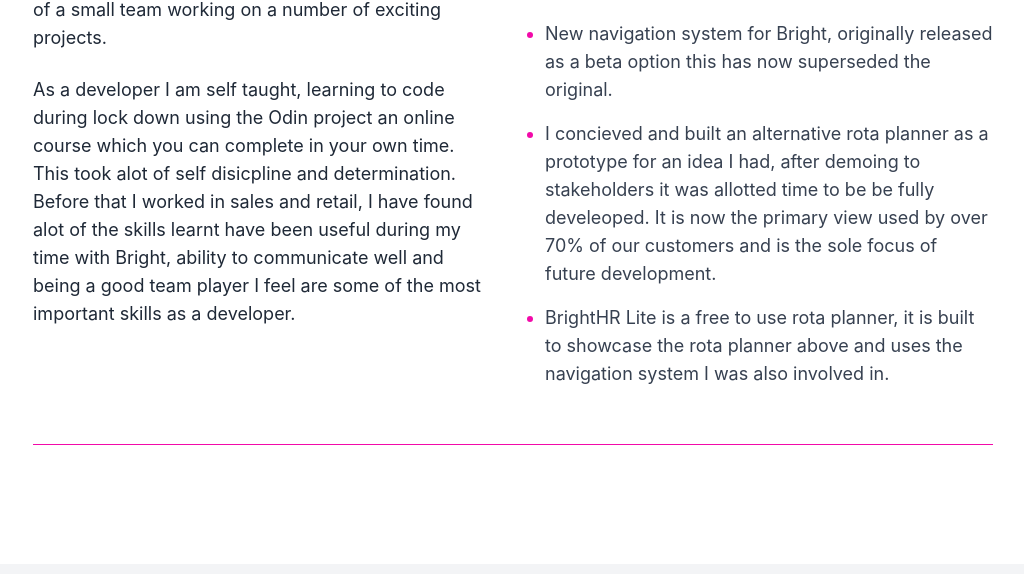
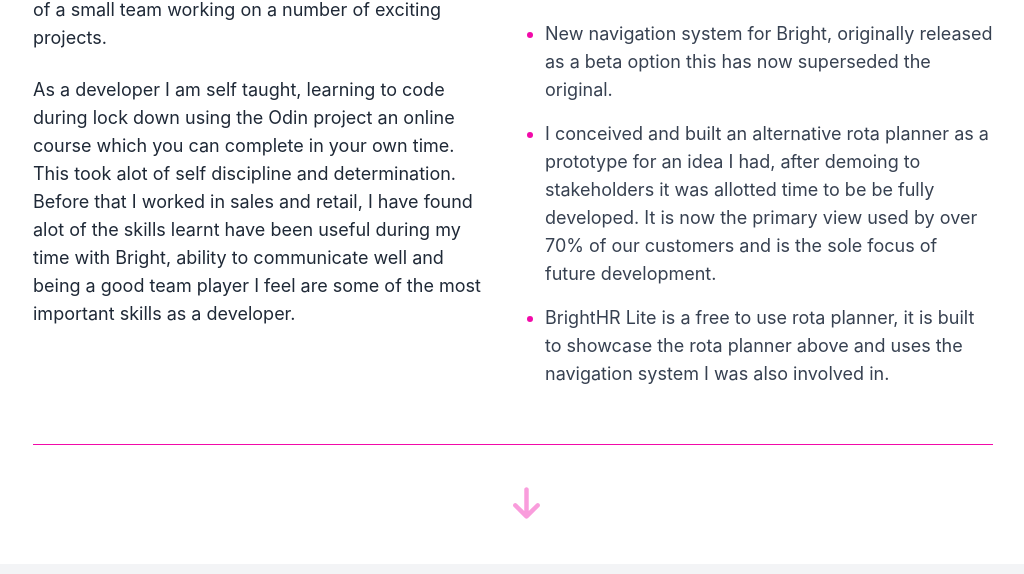
Before and after one commit to chezynick/profile-v2, a React (Create React App) app: page / in a window 1280 px wide. Shown: the part 1036-1610 px from the top of the page, without its empty margins (127-1151 px from the left). Built offline with nearby package versions, Linux system fonts and the light colour scheme.

Commit message:
spell check

```diff
--- a/src/App.js
+++ b/src/App.js
@@ -34,7 +34,7 @@ function App() {
     { name: CONTACT, mainRef: contactRef, midPoint: midContactRef },
   ];
   return (
-    <div className="text-base text-gray-800  md:text-lg">
+    <div className="text-base text-gray-800 md:text-lg">
       <Welcome
         forwardRef={welcomeRef}
         aboutRef={aboutRef}
@@ -42,7 +42,12 @@ function App() {
         scrollToComponent={scrollToComponent}
       />
       <MenuDots refPoints={refPoints} scrollToComponent={scrollToComponent} />
-      <About forwardRef={aboutRef} midRef={midAboutRef} />
+      <About
+        forwardRef={aboutRef}
+        midRef={midAboutRef}
+        scrollToComponent={scrollToComponent}
+        workRef={workRef}
+      />
       <Work forwardRef={workRef} midRef={midWorkRef} />
       <Personal forwardRef={personalRef} midRef={midPersonalRef} />
       <Contact
--- a/src/pages/About/index.js
+++ b/src/pages/About/index.js
@@ -1,8 +1,17 @@
-import React from "react";
+import { faArrowDown } from "@fortawesome/free-solid-svg-icons";
+import React, { useEffect, useState } from "react";
 import ListItem from "../../components/ListItem";
 import PageHeader from "../../components/PageHeader";
+import { FontAwesomeIcon } from "@fortawesome/react-fontawesome";
 
-const About = ({ forwardRef, midRef }) => {
+const About = ({ forwardRef, midRef, scrollToComponent, workRef }) => {
+  const [showArrow, setShowArrow] = useState(false);
+  useEffect(() => {
+    const timer = setTimeout(() => {
+      setShowArrow(true);
+    }, 5000);
+    return () => clearTimeout(timer);
+  }, []);
   const HorizontalDivide = () => (
     <div className="justify-center hidden w-full lg:flex">
       <div className="md:w-3/4 w-full px-10 md:px-0 h-[1px] bg-primaryColor" />
@@ -30,7 +39,7 @@ const About = ({ forwardRef, midRef }) => {
             <div>
               As a developer I am self taught, learning to code during lock down
               using the Odin project an online course which you can complete in
-              your own time. This took alot of self disicpline and
+              your own time. This took alot of self discipline and
               determination. Before that I worked in sales and retail, I have
               found alot of the skills learnt have been useful during my time
               with Bright, ability to communicate well and being a good team
@@ -53,9 +62,10 @@ const About = ({ forwardRef, midRef }) => {
               option this has now superseded the original."
             />
             <ListItem
-              text="I concieved and built an alternative rota planner as a prototype for an idea I had,
-             after demoing to stakeholders it was allotted time to be be fully develeoped. It is now the primary view used by over 70%
-               of our customers and is the sole focus of future development. "
+              text="I conceived and built an alternative rota planner as a prototype for an idea I had,
+               after demoing to stakeholders it was allotted time to be be fully developed. It is now the
+                primary view used by over 70% of our customers and is the sole focus of future development.
+ "
             />
             <ListItem
               text="BrightHR Lite is a free to use rota planner, it is built to showcase
@@ -66,6 +76,20 @@ const About = ({ forwardRef, midRef }) => {
       </div>
 
       <HorizontalDivide />
+      {showArrow && (
+        <button
+          onClick={() => {
+            scrollToComponent(workRef);
+          }}
+          className="absolute bottom-10 left-1/2"
+        >
+          <FontAwesomeIcon
+            size="2x"
+            icon={faArrowDown}
+            className=" fill-primaryColor text-primaryColor opacity-20 animate-pulse"
+          />
+        </button>
+      )}
     </div>
   );
 };
--- a/src/pages/Work/index.js
+++ b/src/pages/Work/index.js
@@ -41,7 +41,7 @@ const Work = ({ forwardRef, midRef }) => {
       <div className="flex justify-center w-full text-sm md:text-lg">
         <div className="px-12 md:w-1/2 md:px-0">
           <span>
-            Above are 3 projects, the first is a demonstation of Bright lite
+            Above are 3 projects, the first is a demonstration of Bright lite
             which was built to showcase the rota planner that I designed and
             built. The others are both personal projects, built for practice as
             well as being useful. For more examples click to see my{" "}
```
